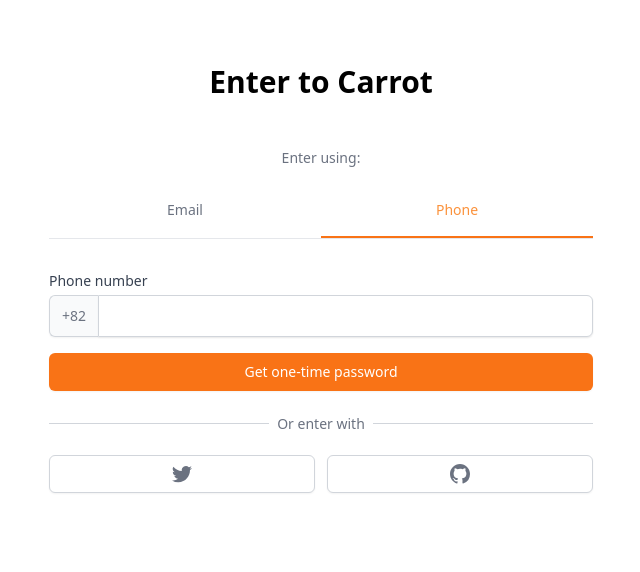
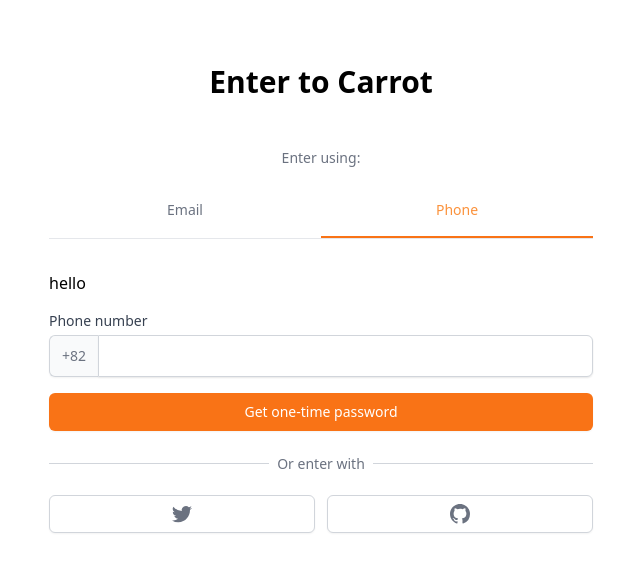
Before and after one commit to hongjunjeong95/carrot-market, a Next.js app: page /enter in a window 1280 px wide. Both pictures are taken after a click on the button "Phone". Shown: the top 572 px of the page, without its empty margins (319-959 px from the left). Built offline with nearby package versions, Linux system fonts and the light colour scheme.

Commit message:
Lazy loading

```diff
--- /dev/null
+++ b/components/bs.tsx
@@ -0,0 +1,4 @@
+console.log("hello im bs");
+export default function Bs() {
+  return <h1>hello</h1>;
+}
--- a/pages/enter.tsx
+++ b/pages/enter.tsx
@@ -1,11 +1,21 @@
 import type { NextPage } from "next";
-import { useEffect, useState } from "react";
+import { Suspense, useEffect, useState } from "react";
 import { useForm } from "react-hook-form";
 import Button from "@components/button";
 import Input from "@components/input";
 import useMutation from "@libs/client/useMutation";
 import { cls } from "@libs/client/utils";
 import { useRouter } from "next/router";
+import dynamic from "next/dynamic";
+// import Bs from "@components/bs";
+
+const Bs = dynamic(
+  () =>
+    new Promise((resolve) =>
+      setTimeout(() => resolve(import("@components/bs")), 2000)
+    ),
+  { ssr: false, suspense: true, loading: () => <span>loading</span> }
+);
 
 interface EnterForm {
   email?: string;
@@ -118,6 +128,10 @@
                 />
               ) : null}
               {method === "phone" ? (
+                <>
+                  <Suspense fallback={<button>loading!!</button>}>
+                    <Bs />
+                  </Suspense>
                   <Input
                     register={register("phone")}
                     name="phone"
@@ -126,6 +140,7 @@
                     kind="phone"
                     required
                   />
+                </>
               ) : null}
               {method === "email" ? (
                 <Button text={loading ? "Loading" : "Get login link"} />
```
Lines whose indentation alone changed are shown as unchanged.
